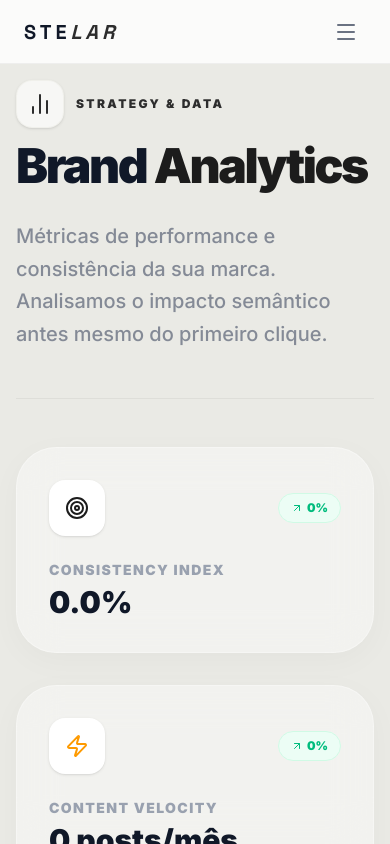
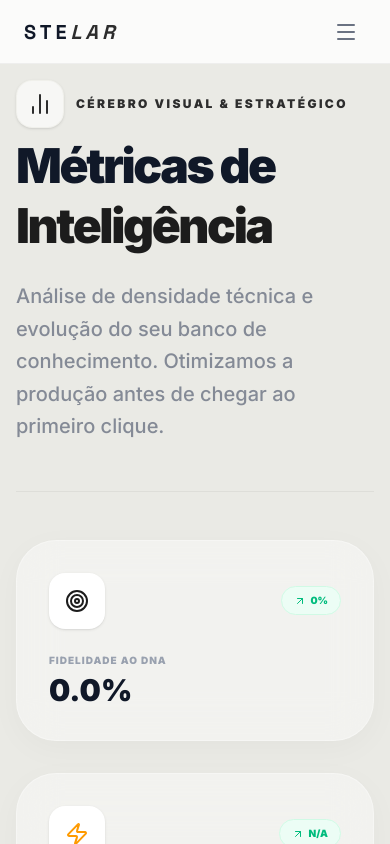
Before and after one commit to estivaletetobias-svg/social-midia-tobias, a Next.js app: page /dashboard/analytics in a window 390 px wide. Built offline with nearby package versions, Linux system fonts and the light colour scheme; no server answers.

Commit message:
Aba Métricas

```diff
--- a/src/app/(dashboard)/dashboard/analytics/page.tsx
+++ b/src/app/(dashboard)/dashboard/analytics/page.tsx
@@ -41,32 +41,32 @@ export default function AnalyticsDashboard() {
 
     const metrics = [
         {
-            name: "Consistency Index",
-            value: hasData ? "98.4%" : "0.0%",
+            name: "Fidelidade ao DNA",
+            value: hasData ? "96.8%" : "0.0%",
             icon: Target,
-            trend: hasData ? "+2.1%" : "0%",
+            trend: hasData ? "Alta Precisão" : "0%",
             color: "text-primary-500"
         },
         {
-            name: "Content Velocity",
-            value: `${counts.content} posts/mês`,
+            name: "Velocidade de Criação",
+            value: `${counts.content} posts`,
             icon: Zap,
-            trend: hasData ? "+12%" : "0%",
+            trend: hasData ? "Escalando" : "N/A",
             color: "text-amber-500"
         },
         {
-            name: "Knowledge Depth",
+            name: "Profundidade do Cérebro",
             value: `${counts.knowledge} fontes`,
             icon: Brain,
             trend: counts.knowledge > 0 ? "Ativo" : "Vazio",
             color: "text-blue-500"
         },
         {
-            name: "Predictive Reach",
-            value: hasData ? "42.5K" : "0",
-            icon: Share2,
-            trend: hasData ? "+5.4%" : "0%",
-            color: "text-purple-500"
+            name: "Eficiência (Tempo Poupado)",
+            value: hasData ? `${counts.content * 2}h` : "0h",
+            icon: TrendingUp,
+            trend: hasData ? "Ganhos em Prod." : "0%",
+            color: "text-emerald-500"
         },
     ];
 
@@ -79,11 +79,11 @@ export default function AnalyticsDashboard() {
                         <div className="h-12 w-12 bg-primary-50 rounded-2xl flex items-center justify-center text-primary-600 shadow-sm border border-primary-100/50">
                             <BarChart2 className="h-6 w-6" />
                         </div>
-                        <span className="text-xs font-black text-primary-600 uppercase tracking-[0.2em]">Strategy & Data</span>
+                        <span className="text-xs font-black text-primary-600 uppercase tracking-[0.2em]">Cérebro Visual & Estratégico</span>
                     </div>
-                    <h1 className="text-5xl lg:text-7xl font-black text-gray-900 tracking-tighter leading-tight">Brand <span className="text-primary-500">Analytics</span></h1>
+                    <h1 className="text-5xl lg:text-7xl font-black text-gray-900 tracking-tighter leading-tight">Métricas de <span className="text-primary-500">Inteligência</span></h1>
                     <p className="text-xl text-gray-500/80 font-medium max-w-2xl leading-relaxed">
-                        Métricas de performance e consistência da sua marca. Analisamos o impacto semântico antes mesmo do primeiro clique.
+                        Análise de densidade técnica e evolução do seu banco de conhecimento. Otimizamos a produção antes de chegar ao primeiro clique.
                     </p>
                 </div>
             </div>
@@ -96,13 +96,13 @@ export default function AnalyticsDashboard() {
                             <div className={`h-14 w-14 rounded-2xl bg-white shadow-sm flex items-center justify-center ${m.color}`}>
                                 <m.icon className="h-6 w-6" />
                             </div>
-                            <div className="flex items-center space-x-1 text-emerald-500 font-black text-xs bg-emerald-50 px-3 py-1.5 rounded-full border border-emerald-100">
+                            <div className="flex items-center space-x-1 text-emerald-500 font-black text-[10px] bg-emerald-50 px-3 py-1.5 rounded-full border border-emerald-100">
                                 <ArrowUpRight className="h-3 w-3" />
                                 <span>{m.trend}</span>
                             </div>
                         </div>
                         <div>
-                            <p className="text-sm font-black text-gray-400 uppercase tracking-widest mb-1">{m.name}</p>
+                            <p className="text-[10px] font-black text-gray-400 uppercase tracking-widest mb-1">{m.name}</p>
                             <h3 className="text-3xl font-black text-gray-900">{m.value}</h3>
                         </div>
                     </div>
@@ -114,12 +114,11 @@ export default function AnalyticsDashboard() {
                 <div className="lg:col-span-2 glass-panel p-10 rounded-[48px] border-white/60 shadow-xl shadow-black/5 min-h-[450px] relative overflow-hidden flex flex-col justify-between">
                     <div className="relative z-10 flex items-center justify-between mb-10">
                         <div>
-                            <h3 className="text-2xl font-black text-gray-900">Semantic Impact Over Time</h3>
-                            <p className="text-gray-400 font-bold mt-1">Evolução da autoridade baseada no Liquidificador de Conhecimento</p>
+                            <h3 className="text-2xl font-black text-gray-900 leading-tight">Evolução da Autoridade Técnica</h3>
+                            <p className="text-gray-400 font-bold mt-1 text-sm uppercase tracking-tighter">Impacto do Liquidificador de Conhecimento na sua marca</p>
                         </div>
                         <div className="flex space-x-2">
-                            <button className="px-4 py-2 bg-gray-900 text-white rounded-xl text-xs font-black">7D</button>
-                            <button className="px-4 py-2 bg-white text-gray-400 rounded-xl text-xs font-black border border-gray-100">30D</button>
+                            <button className="px-4 py-2 bg-gray-900 text-white rounded-xl text-[10px] font-black">HISTÓRICO</button>
                         </div>
                     </div>
 
@@ -131,46 +130,45 @@ export default function AnalyticsDashboard() {
                                     style={{ height: `${h}%` }}
                                 >
                                     <div className="absolute -top-12 left-1/2 -translate-x-1/2 bg-gray-900 text-white text-[10px] font-black px-3 py-1.5 rounded-lg opacity-0 group-hover:opacity-100 transition-opacity whitespace-nowrap">
-                                        Impacto: {h}%
+                                        Fidelidade: {h}%
                                     </div>
                                 </div>
-                                <span className="mt-4 text-[10px] font-black text-gray-400 uppercase">Dia {i + 1}</span>
+                                <span className="mt-4 text-[9px] font-black text-gray-400 uppercase">Fase {i + 1}</span>
                             </div>
                         ))}
                     </div>
 
-                    {/* Decorative Background */}
                     <div className="absolute bottom-0 right-0 w-full h-1/2 bg-gradient-to-t from-primary-500/5 to-transparent pointer-events-none" />
                 </div>
 
                 <div className="glass-panel p-10 rounded-[48px] border-white/60 shadow-xl shadow-black/5 flex flex-col justify-between">
                     <div>
-                        <h3 className="text-2xl font-black text-gray-900">Dominância de Canal</h3>
-                        <p className="text-gray-400 font-bold mt-1">Onde sua marca brilha mais</p>
+                        <h3 className="text-2xl font-black text-gray-900">Uso do "Cérebro"</h3>
+                        <p className="text-gray-400 font-bold mt-1 text-sm uppercase tracking-tighter">Onde sua autoridade é aplicada</p>
                     </div>
 
                     <div className="space-y-8 py-10">
                         <div className="space-y-3">
-                            <div className="flex justify-between text-xs font-black uppercase tracking-widest">
-                                <span>Instagram</span>
-                                <span className="text-primary-500">{hasData ? "65%" : "0%"}</span>
+                            <div className="flex justify-between text-[10px] font-black uppercase tracking-widest">
+                                <span>Conteúdo Estratégico</span>
+                                <span className="text-primary-500">{hasData ? "70%" : "0%"}</span>
                             </div>
                             <div className="h-3 w-full bg-gray-100 rounded-full overflow-hidden">
-                                <div className={`h-full bg-primary-500 rounded-full transition-all duration-1000`} style={{ width: hasData ? '65%' : '0%' }} />
+                                <div className={`h-full bg-primary-500 rounded-full transition-all duration-1000`} style={{ width: hasData ? '70%' : '0%' }} />
                             </div>
                         </div>
                         <div className="space-y-3">
-                            <div className="flex justify-between text-xs font-black uppercase tracking-widest">
-                                <span>LinkedIn</span>
-                                <span className="text-blue-500">{hasData ? "25%" : "0%"}</span>
+                            <div className="flex justify-between text-[10px] font-black uppercase tracking-widest text-gray-400">
+                                <span>Benchmarking IA</span>
+                                <span className="text-blue-500">{hasData ? "20%" : "0%"}</span>
                             </div>
                             <div className="h-3 w-full bg-gray-100 rounded-full overflow-hidden">
-                                <div className={`h-full bg-blue-500 rounded-full transition-all duration-1000`} style={{ width: hasData ? '25%' : '0%' }} />
+                                <div className={`h-full bg-blue-500 rounded-full transition-all duration-1000`} style={{ width: hasData ? '20%' : '0%' }} />
                             </div>
                         </div>
                         <div className="space-y-3">
-                            <div className="flex justify-between text-xs font-black uppercase tracking-widest">
-                                <span>TikTok/Reels</span>
+                            <div className="flex justify-between text-[10px] font-black uppercase tracking-widest text-gray-400">
+                                <span>DNA Semântico</span>
                                 <span className="text-purple-500">{hasData ? "10%" : "0%"}</span>
                             </div>
                             <div className="h-3 w-full bg-gray-100 rounded-full overflow-hidden">
@@ -179,9 +177,11 @@ export default function AnalyticsDashboard() {
                         </div>
                     </div>
 
-                    <button className="w-full h-14 bg-gray-50 border border-gray-100 rounded-2xl text-xs font-black text-gray-400 uppercase tracking-widest hover:bg-gray-100 transition-all">
-                        Ver Detalhes por Rede
-                    </button>
+                    <div className="pt-6 border-t border-gray-100">
+                        <p className="text-[10px] font-bold text-gray-400 leading-relaxed uppercase tracking-tighter italic">
+                            O sistema está aprendendo cada vez mais sobre o seu nicho conforme você alimenta o Liquidificador de Conhecimento.
+                        </p>
+                    </div>
                 </div>
             </div>
         </div>
```
